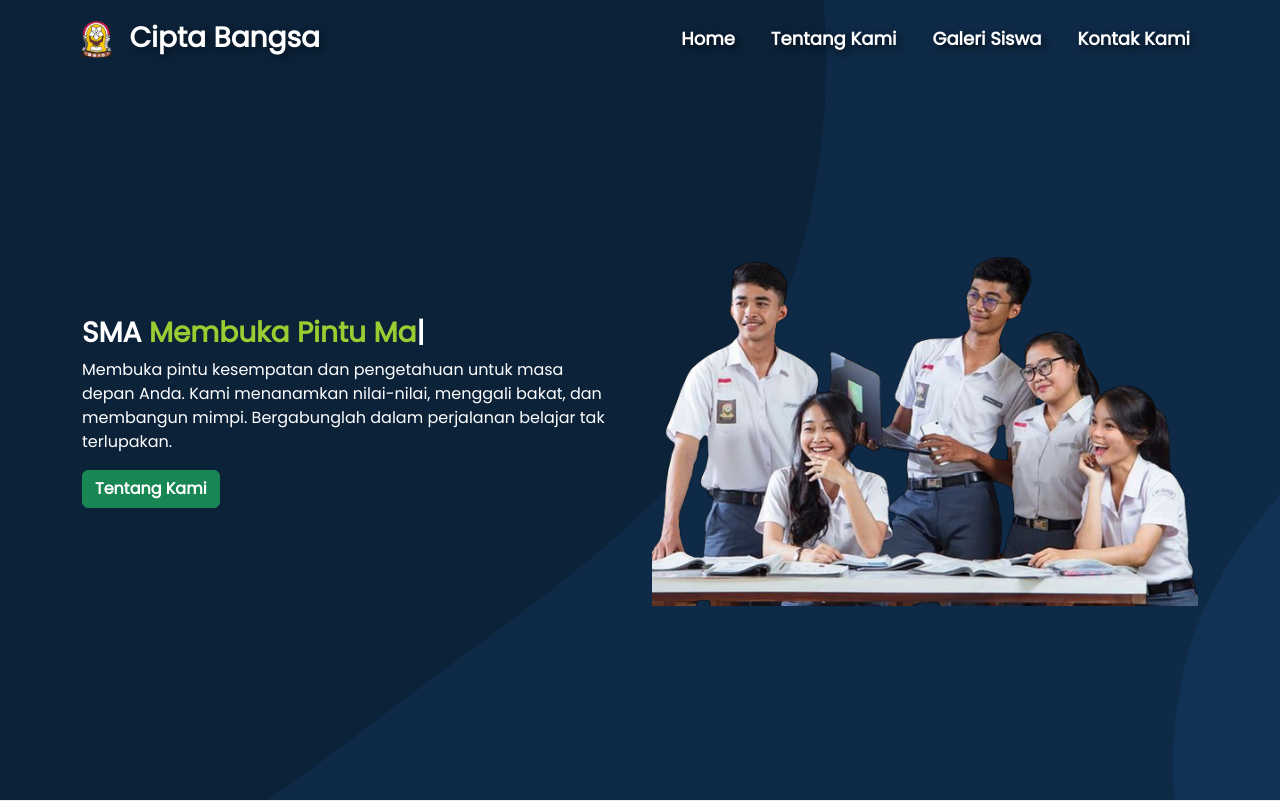
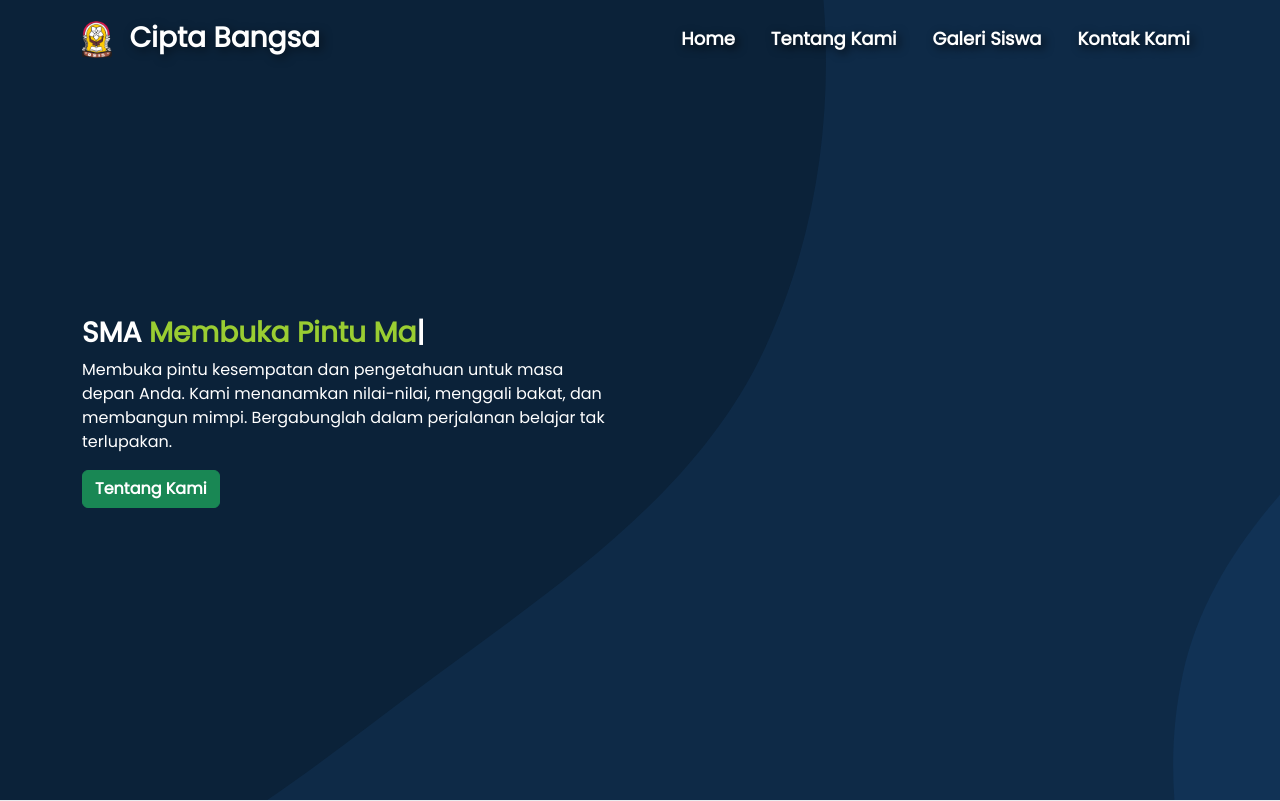
Before and after one commit to FadilFauzan/sma-cipta-bangsa, a PHP site: page /init.php in a window 1280 px wide. Shown: the top 801 px of the page. Run offline with PHP 8.4, Linux system fonts and the light colour scheme; some libraries are stand-ins or nearby versions.

Commit message:
delete picture section

```diff
--- a/app/views/section/home.php
+++ b/app/views/section/home.php
@@ -11,9 +11,6 @@
                 </a>
             </div>
             <div class="col-6">
-                <div data-aos="zoom-in-down" data-aos-duration="1500">
-                    <img src="img/students.png" alt="" class="w-100">
-                </div>
             </div>
         </div>
     </div>
```
